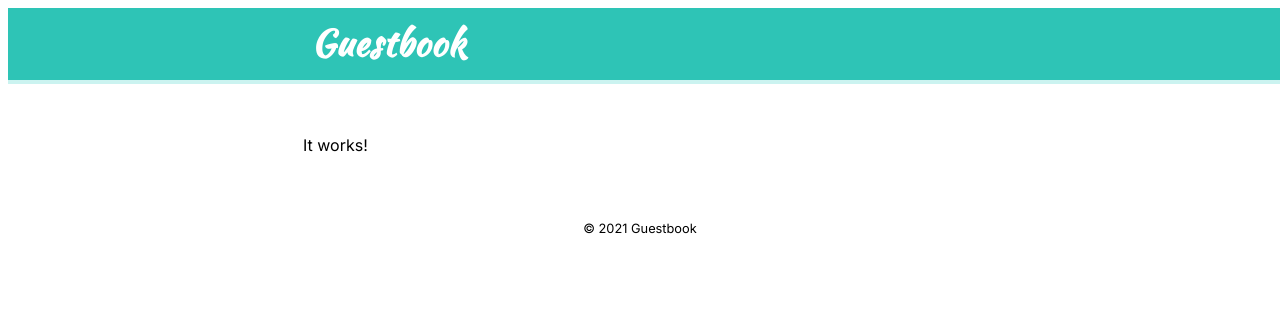
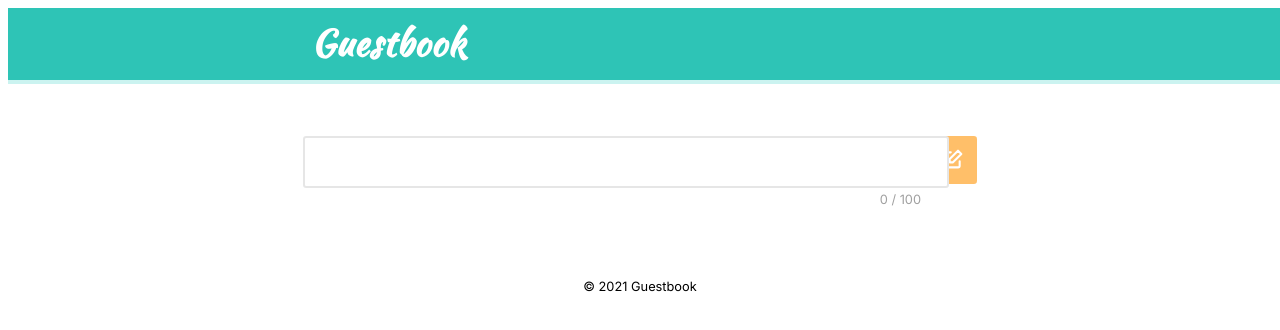
Before and after one commit to nemuvski/guestbook, a React (Create React App) app in the folder client/: page / in a window 1280 px wide. Shown: the top 330 px of the page. Built offline with nearby package versions, Linux system fonts and the light colour scheme.

Commit message:
投稿フォームを作成

```diff
--- a/client/package.json
+++ b/client/package.json
@@ -9,6 +9,7 @@
     "modern-css-reset": "^1.4.0",
     "react": "^17.0.2",
     "react-dom": "^17.0.2",
+    "react-hook-form": "^7.13.0",
     "react-redux": "^7.2.4"
   },
   "devDependencies": {
--- a/client/src/components/App.tsx
+++ b/client/src/components/App.tsx
@@ -1,8 +1,13 @@
 import React from 'react';
 import Layout from './Layout';
+import PostForm from './PostForm';
 
 const App = () => {
-  return <Layout>It works!</Layout>;
+  return (
+    <Layout>
+      <PostForm />
+    </Layout>
+  );
 };
 
 export default App;
--- /dev/null
+++ b/client/src/components/PostForm.tsx
@@ -0,0 +1,69 @@
+import React from 'react';
+import { useForm } from 'react-hook-form';
+import EditIcon from './icons/EditIcon';
+import PostFormStyle from '../styles/post-form.style';
+import { useCreatePostMutation } from '../stores/post/api';
+
+type FormFields = {
+  body: string;
+};
+
+const FIELD_BODY_MAX_LENGTH = 100;
+
+const PostForm: React.FC = () => {
+  const [createPost] = useCreatePostMutation();
+  const {
+    register,
+    handleSubmit,
+    reset,
+    watch,
+    formState: { errors, isSubmitting },
+  } = useForm<FormFields>({
+    mode: 'onChange',
+    reValidateMode: 'onChange',
+    criteriaMode: 'firstError',
+    defaultValues: { body: '' },
+  });
+
+  return (
+    <form css={PostFormStyle.root} autoComplete='off' onSubmit={(event) => event.preventDefault()}>
+      <div css={PostFormStyle.field}>
+        <input
+          css={PostFormStyle.fieldBody}
+          style={errors.body ? { borderColor: 'var(--color-error)' } : undefined}
+          type='text'
+          tabIndex={1}
+          maxLength={FIELD_BODY_MAX_LENGTH}
+          {...register('body', {
+            required: 'Required contents',
+            maxLength: {
+              value: FIELD_BODY_MAX_LENGTH,
+              message: `Max length ${FIELD_BODY_MAX_LENGTH}`,
+            },
+          })}
+        />
+        {errors.body && <span css={PostFormStyle.fieldBodyErrorMessage}>{errors.body.message}</span>}
+        <span css={PostFormStyle.fieldBodyLength}>{`${watch('body').length} / ${FIELD_BODY_MAX_LENGTH}`}</span>
+      </div>
+      <button
+        css={PostFormStyle.action}
+        type='button'
+        tabIndex={2}
+        aria-label='Post'
+        disabled={Boolean(errors.body) || isSubmitting}
+        onClick={handleSubmit((formFields) => {
+          const { body } = formFields;
+          createPost({ body })
+            .unwrap()
+            .finally(() => {
+              reset();
+            });
+        })}
+      >
+        <EditIcon />
+      </button>
+    </form>
+  );
+};
+
+export default PostForm;
--- /dev/null
+++ b/client/src/components/icons/EditIcon.tsx
@@ -0,0 +1,20 @@
+import React from 'react';
+
+const EditIcon: React.FC = () => (
+  <svg
+    xmlns='http://www.w3.org/2000/svg'
+    width='20'
+    height='20'
+    viewBox='0 0 24 24'
+    fill='none'
+    stroke='currentColor'
+    strokeWidth='2.5'
+    strokeLinecap='round'
+    strokeLinejoin='round'
+  >
+    <path d='M20 14.66V20a2 2 0 0 1-2 2H4a2 2 0 0 1-2-2V6a2 2 0 0 1 2-2h5.34' />
+    <polygon points='18 2 22 6 12 16 8 16 8 12 18 2' />
+  </svg>
+);
+
+export default EditIcon;
--- a/client/src/styles/global.style.ts
+++ b/client/src/styles/global.style.ts
@@ -9,8 +9,13 @@ const palette = css`
   :root {
     --color-back: rgb(255, 255, 255);
     --color-text: rgb(0, 0, 0);
+    --color-gray: rgb(230, 230, 230);
+    --color-gray-dark: rgb(160, 160, 160);
+    --color-error: rgb(255, 106, 95);
     --color-primary: rgb(46, 196, 182);
     --color-primary-light: rgb(203, 243, 240);
+    --color-secondary: rgb(255, 159, 28);
+    --color-secondary-light: rgb(255, 191, 105);
   }
 `;
 
@@ -42,6 +47,22 @@ const base = css(
     small {
       font-size: 0.8rem;
     }
+
+    input,
+    button {
+      appearance: none;
+
+      &:disabled {
+        cursor: not-allowed;
+        opacity: 0.8;
+      }
+    }
+
+    button {
+      cursor: pointer;
+      outline: none;
+      border: 0;
+    }
   `
 );
 
--- /dev/null
+++ b/client/src/styles/post-form.style.ts
@@ -0,0 +1,86 @@
+import { css } from '@emotion/react';
+import { bp, Breakpoint } from './breakpoints.mixin';
+
+const root = css`
+  display: flex;
+  align-items: flex-start;
+
+  ${bp(Breakpoint.XS_MAX, false)} {
+    flex-direction: column;
+  }
+`;
+
+const field = css`
+  position: relative;
+  flex: 1 1 auto;
+  margin-bottom: 1.5rem;
+
+  ${bp(Breakpoint.XS_MAX, false)} {
+    width: 100%;
+    margin-bottom: 2rem;
+  }
+`;
+
+const fieldBody = css`
+  width: 100%;
+  height: 3rem;
+  padding: 0 0.75rem;
+  background-color: var(--color-back);
+  color: var(--color-text);
+  border-width: 0.15rem;
+  border-style: solid;
+  border-color: var(--color-gray);
+  border-radius: 0.2rem;
+  // 16px固定とする
+  font-size: 16px;
+
+  &:focus {
+    outline: none;
+  }
+`;
+
+const fieldBodyErrorMessage = css`
+  position: absolute;
+  left: 0;
+  bottom: -1.25rem;
+  color: var(--color-error);
+  font-size: 0.8rem;
+`;
+
+const fieldBodyLength = css`
+  position: absolute;
+  right: 0;
+  bottom: -1.25rem;
+  color: var(--color-gray-dark);
+  font-size: 0.8rem;
+`;
+
+const action = css`
+  height: 3rem;
+  background-color: var(--color-secondary-light);
+  color: var(--color-back);
+  border-radius: 0.2rem;
+
+  ${bp(Breakpoint.XS_MAX, false)} {
+    width: 100%;
+  }
+  ${bp(Breakpoint.S_MIN)} {
+    flex: 0 0 3rem;
+    margin-left: 0.5rem;
+
+    &:not(:disabled):hover {
+      background-color: var(--color-secondary);
+    }
+  }
+`;
+
+const postFormStyle = {
+  root,
+  field,
+  fieldBody,
+  fieldBodyErrorMessage,
+  fieldBodyLength,
+  action,
+};
+
+export default postFormStyle;
```
Also changed, not shown: 1 other file (tests, documents, lock files or other folders).
